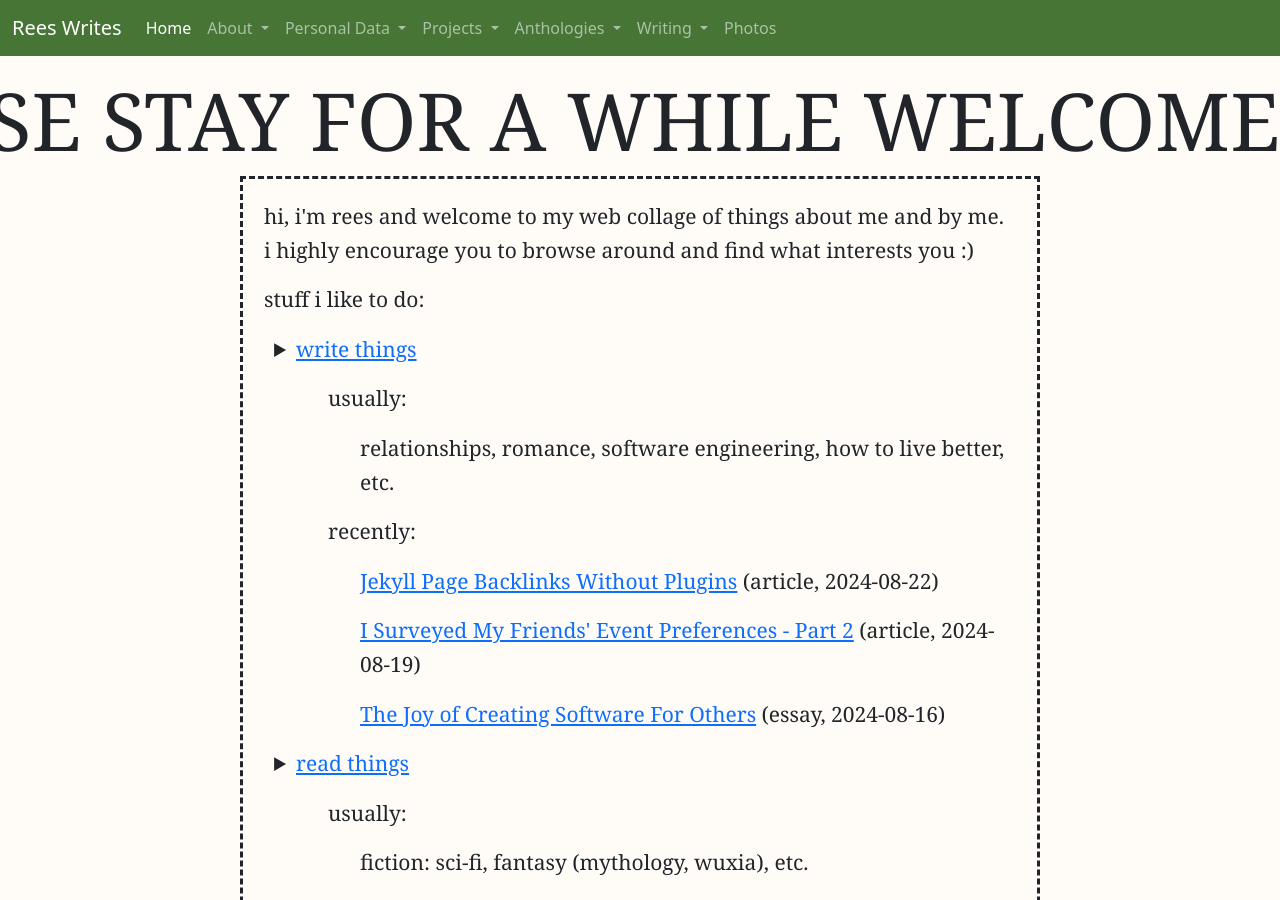
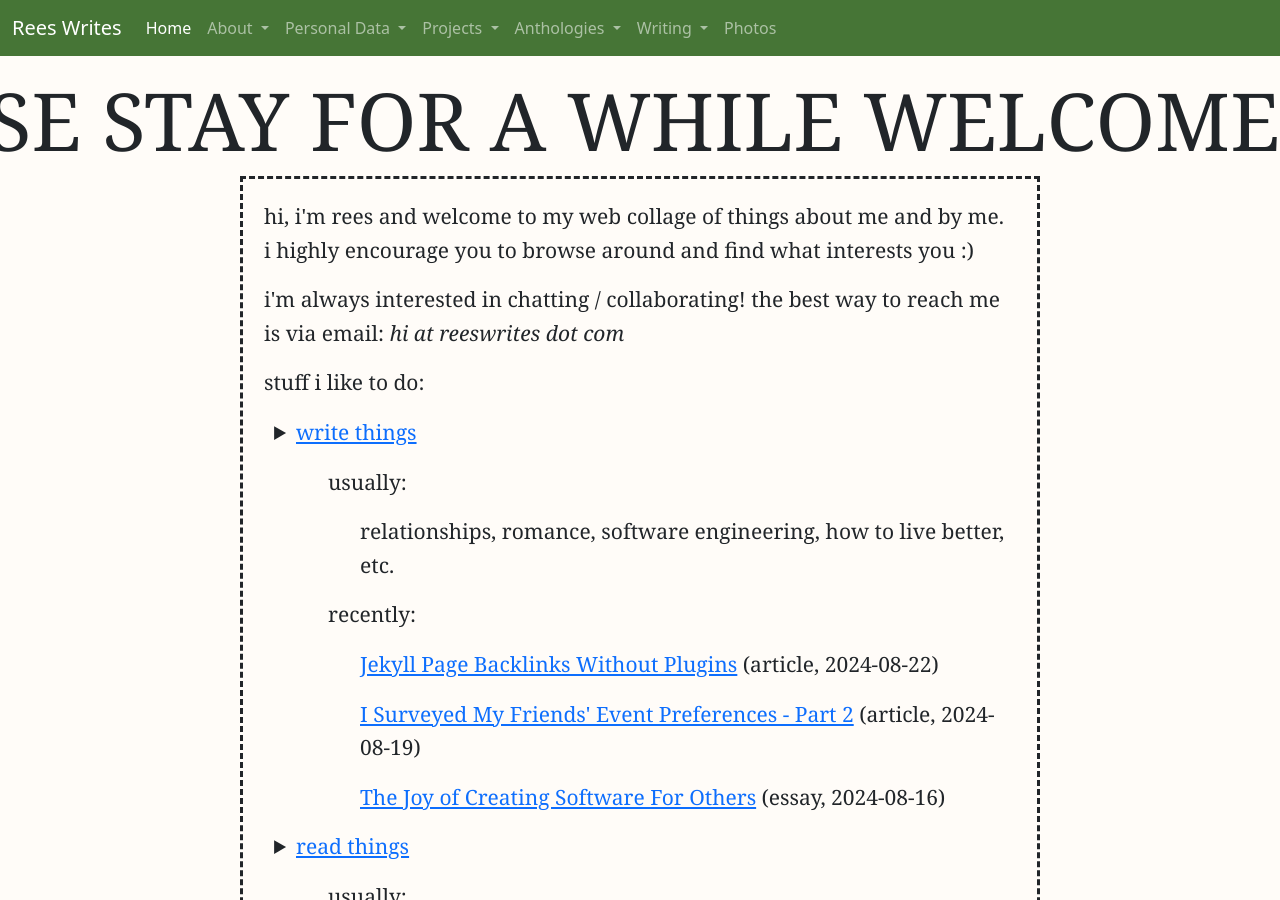
Before and after one commit to reeshuffled/reeshuffled.github.io, a Jekyll site: the page built from index.html, in a window 1280 px wide and 900 px high. Built offline with Jekyll 4.4.1, drawn with Linux system fonts in a browser that asks for light colours; cached includes are drawn as plain includes.

Commit message:
add email blurb to homepage

```diff
--- a/_data/changelog.json
+++ b/_data/changelog.json
@@ -1103,6 +1103,12 @@
                 "remove redudant re-render view code",
                 "performance improvements on cardio data page"
             ]
+        },
+        {
+            "date": "2024-08-29",
+            "entries": [
+                "add email blurb to homepage"
+            ]
         }
     ]
 }
--- a/index.html
+++ b/index.html
@@ -57,6 +57,10 @@ title: Home
         <section id="content" class="container">
             <p>
                 hi, i'm rees and welcome to my web collage of things about me and by me. i highly encourage you to browse around and find what interests you :)
+            </p>
+
+            <p>
+                i'm always interested in chatting / collaborating! the best way to reach me is via email: <span class="fst-italic">hi at reeswrites dot com</span>
             </p>
 
             <p>
```
